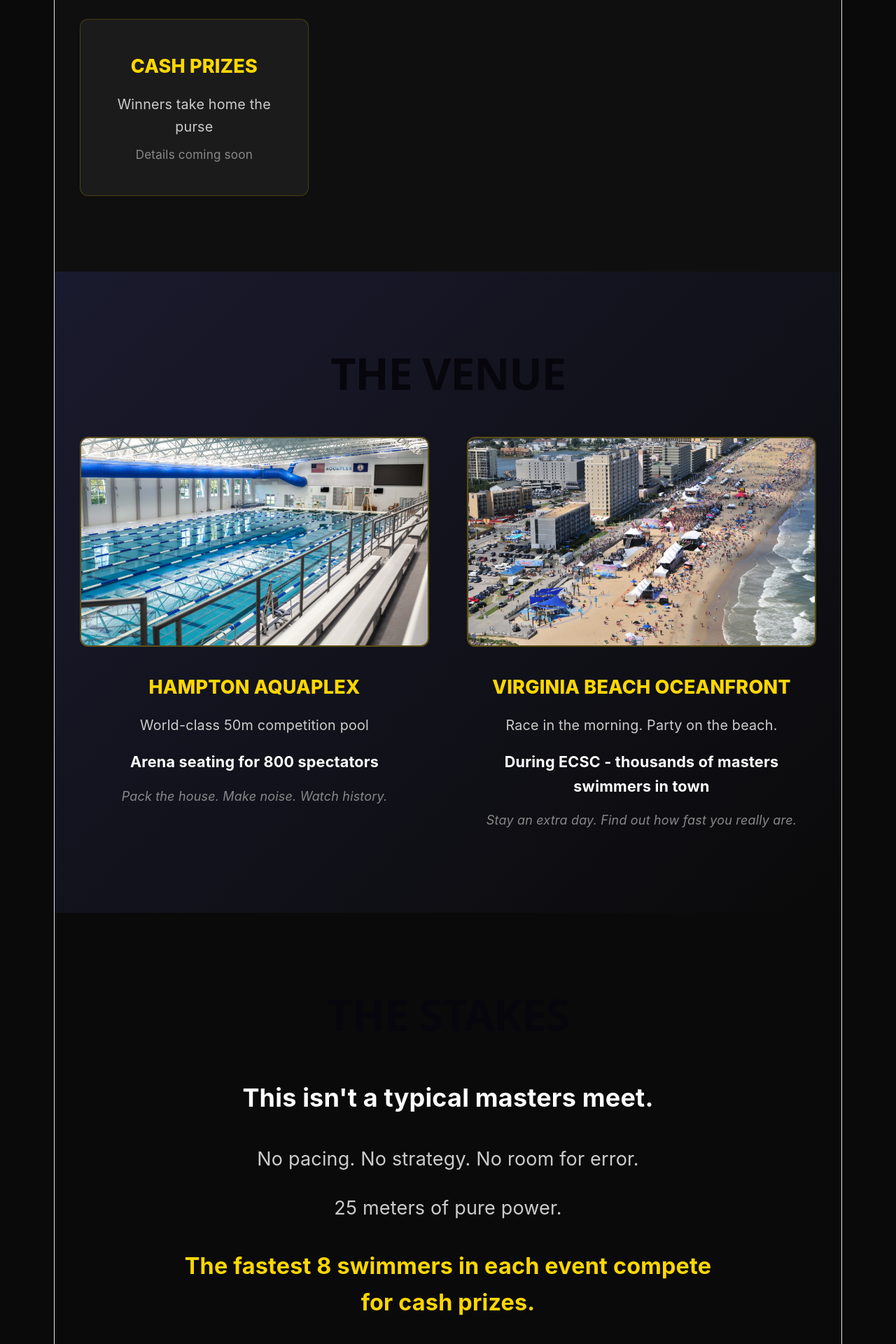
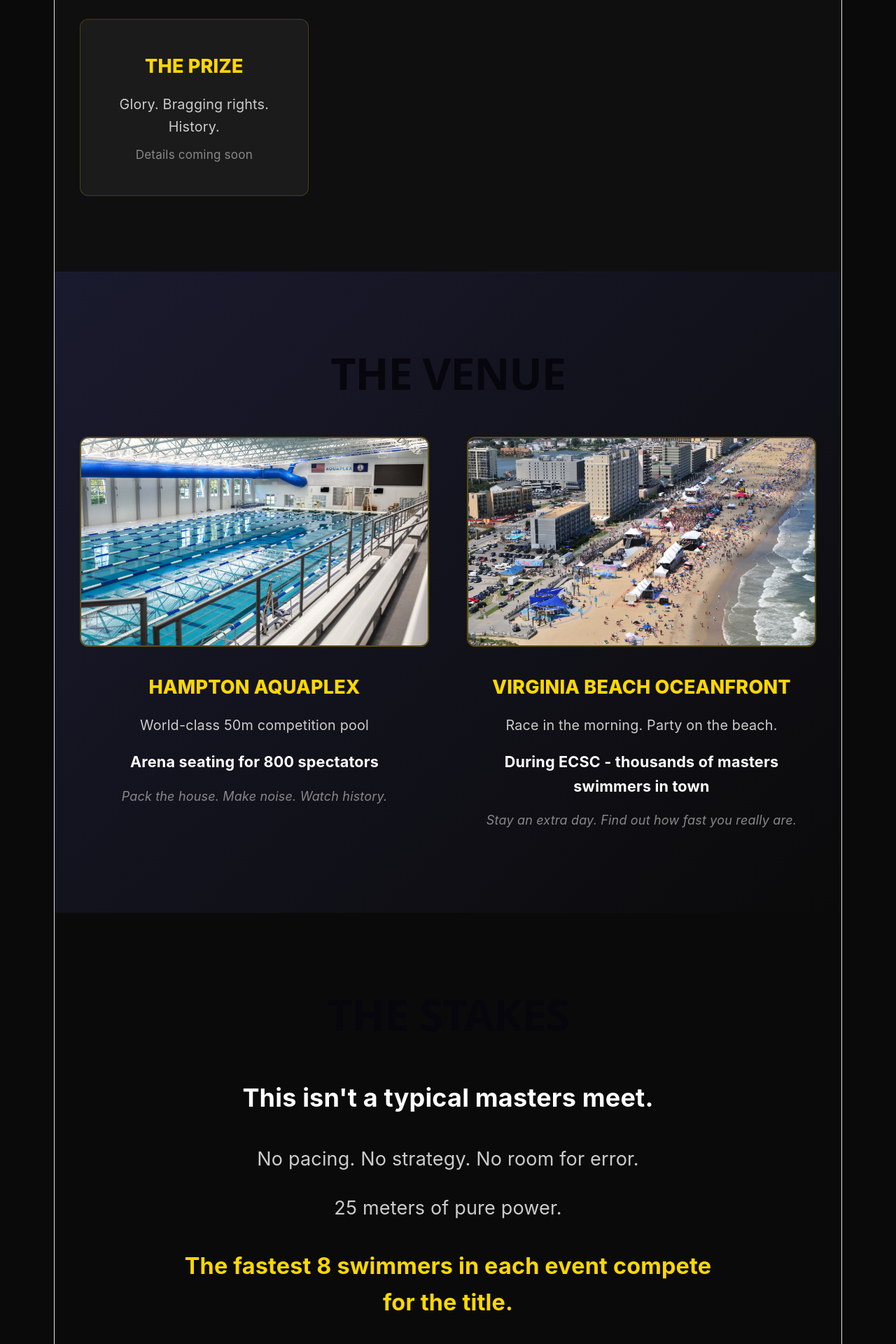
Before and after one commit to swimnerdtim/worldsfastestswimmer, a React (Vite) app: page / in a window 1280 px wide. Shown: the part 1400-3320 px from the top of the page at 70% size. Built offline with nearby package versions, Linux system fonts and the light colour scheme.

Commit message:
Remove cash prizes references, focus on glory and competition

```diff
--- a/src/App.jsx
+++ b/src/App.jsx
@@ -68,8 +68,8 @@ function App() {
               <p className="subtext">Age doesn't matter. Only speed.</p>
             </div>
             <div className="format-card">
-              <h3>CASH PRIZES</h3>
-              <p>Winners take home the purse</p>
+              <h3>THE PRIZE</h3>
+              <p>Glory. Bragging rights. History.</p>
               <p className="subtext">Details coming soon</p>
             </div>
           </div>
@@ -115,7 +115,7 @@ function App() {
             <p className="stakes-lead">This isn't a typical masters meet.</p>
             <p>No pacing. No strategy. No room for error.</p>
             <p>25 meters of pure power.</p>
-            <p className="stakes-highlight">The fastest 8 swimmers in each event compete for cash prizes.</p>
+            <p className="stakes-highlight">The fastest 8 swimmers in each event compete for the title.</p>
             <p>Everyone else goes home wondering "what if?"</p>
             <p className="stakes-question">Are you fast enough?</p>
           </div>
```
